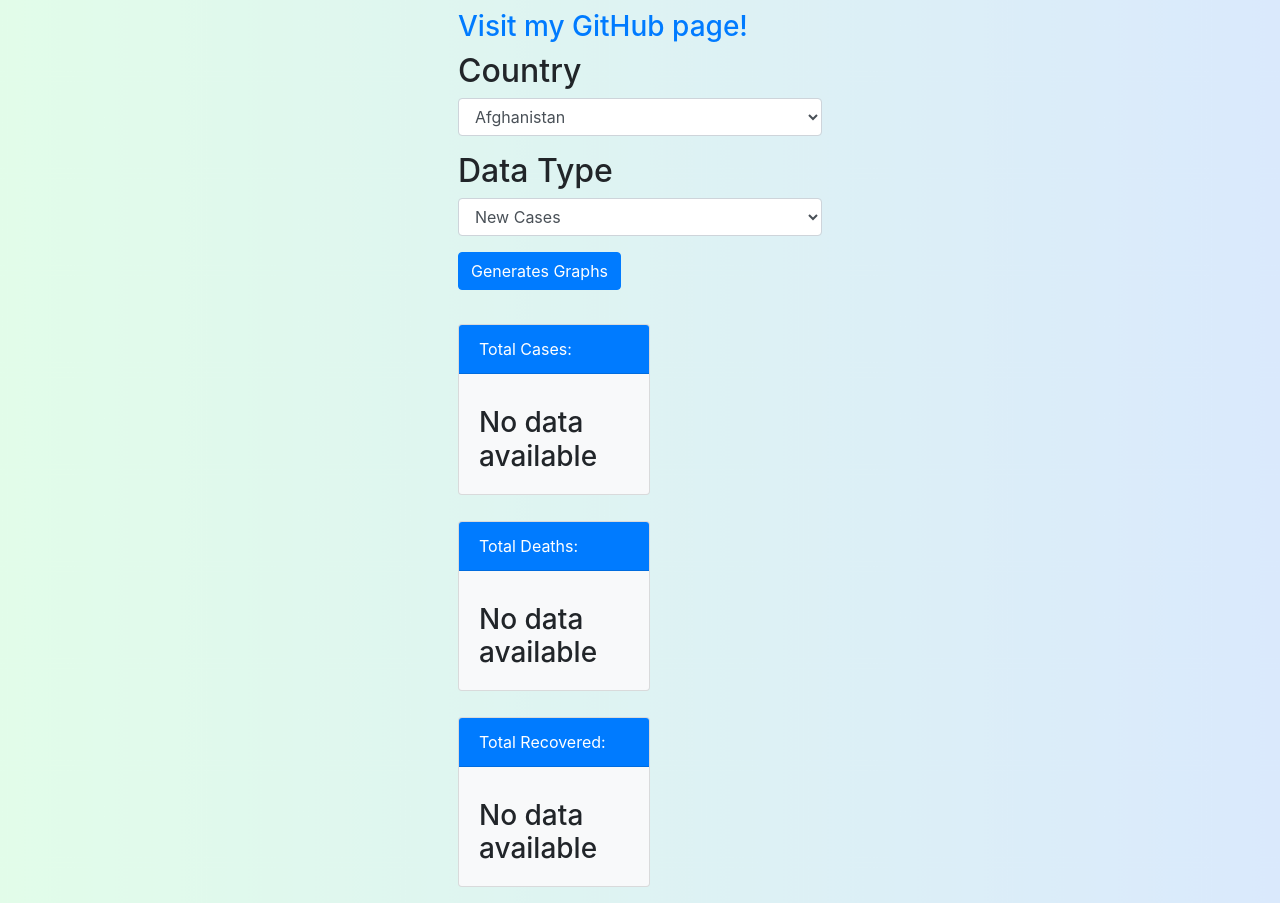
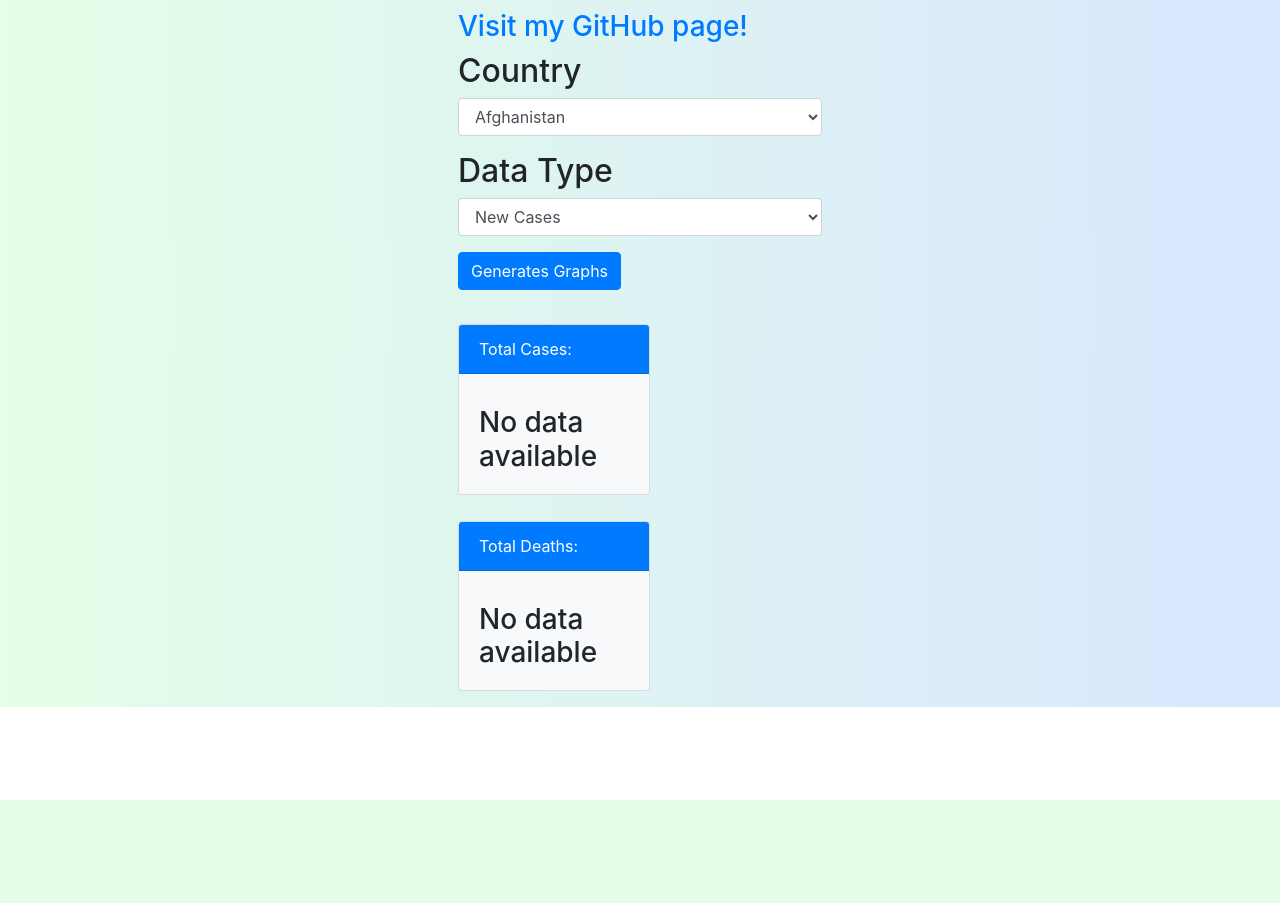
Before and after one commit to albino98/Covid19Monitoring, a Flask app: page / in a window 1280 px wide. After the commit the page ends 800 px from the top, so only its background shows below. Run offline with Flask 2, Linux system fonts and the light colour scheme; data comes from the database, SQL or seed files in the repository; some libraries are stand-ins or nearby versions.

Commit message:
Hide div
Hidden div because data are no longer available.

```diff
--- a/covid19Monitoring/templates/home.html
+++ b/covid19Monitoring/templates/home.html
@@ -120,11 +120,11 @@ body, html {
   </div>
 </div>
 </div>
-<div class="first">
+<div class="first" style="display: none;">
 
 
      <div class="card bg-light mb-3" style="width: 12rem;">
-  <div class="card-header" style="background-color: #007bff; color:white;">Total Recovered:</div>
+  <div class="card-header" style="background-color: #007bff; color:white;">Total Hospitalized:</div>
   <div class="card-body">
     <h5 class="card-title"></h5>
      <h3 id="totalRecoveredValue" onchange="changeCounterValue()" class="card-text">{{ totalRecovered }} </h3>
```
